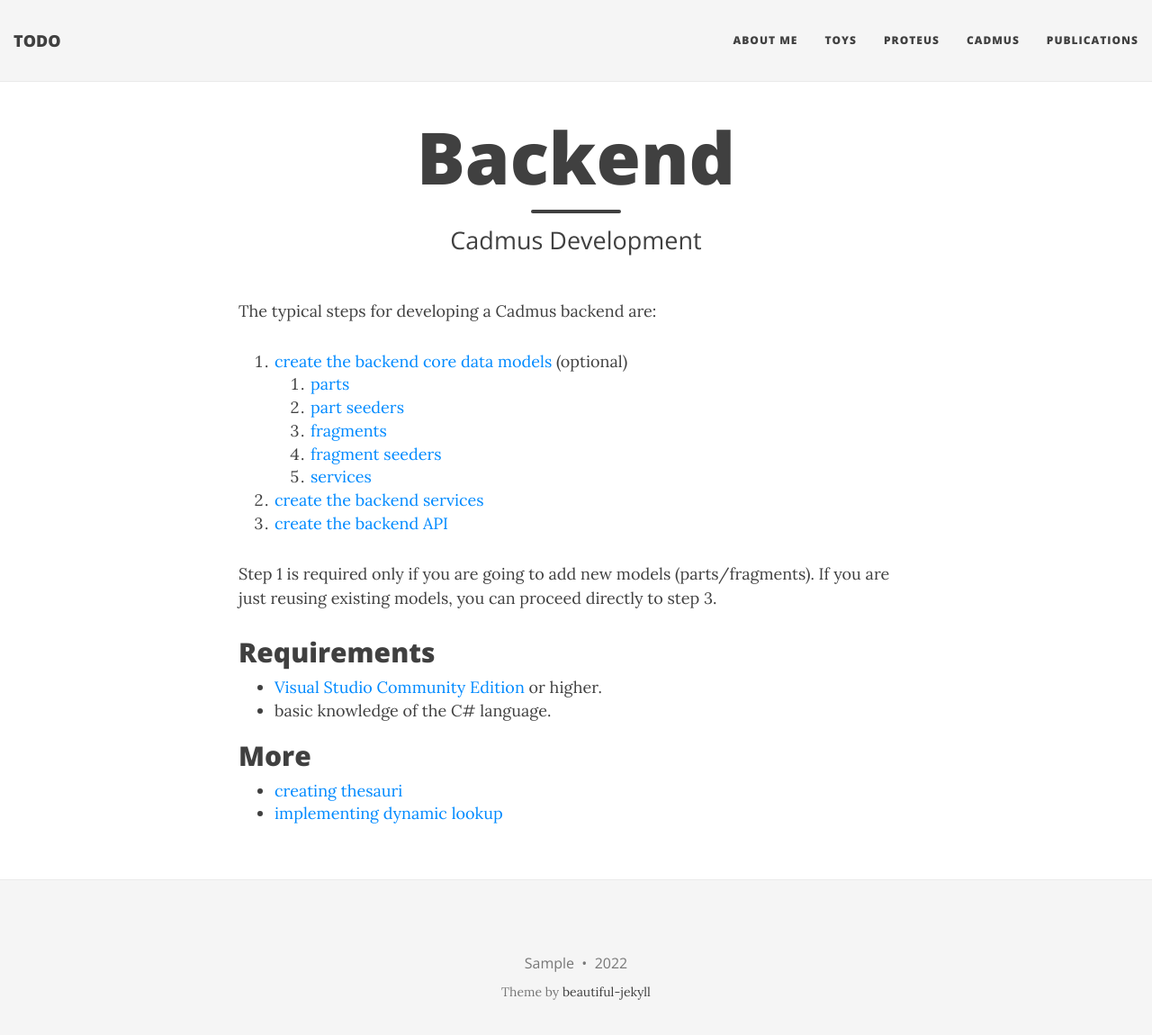
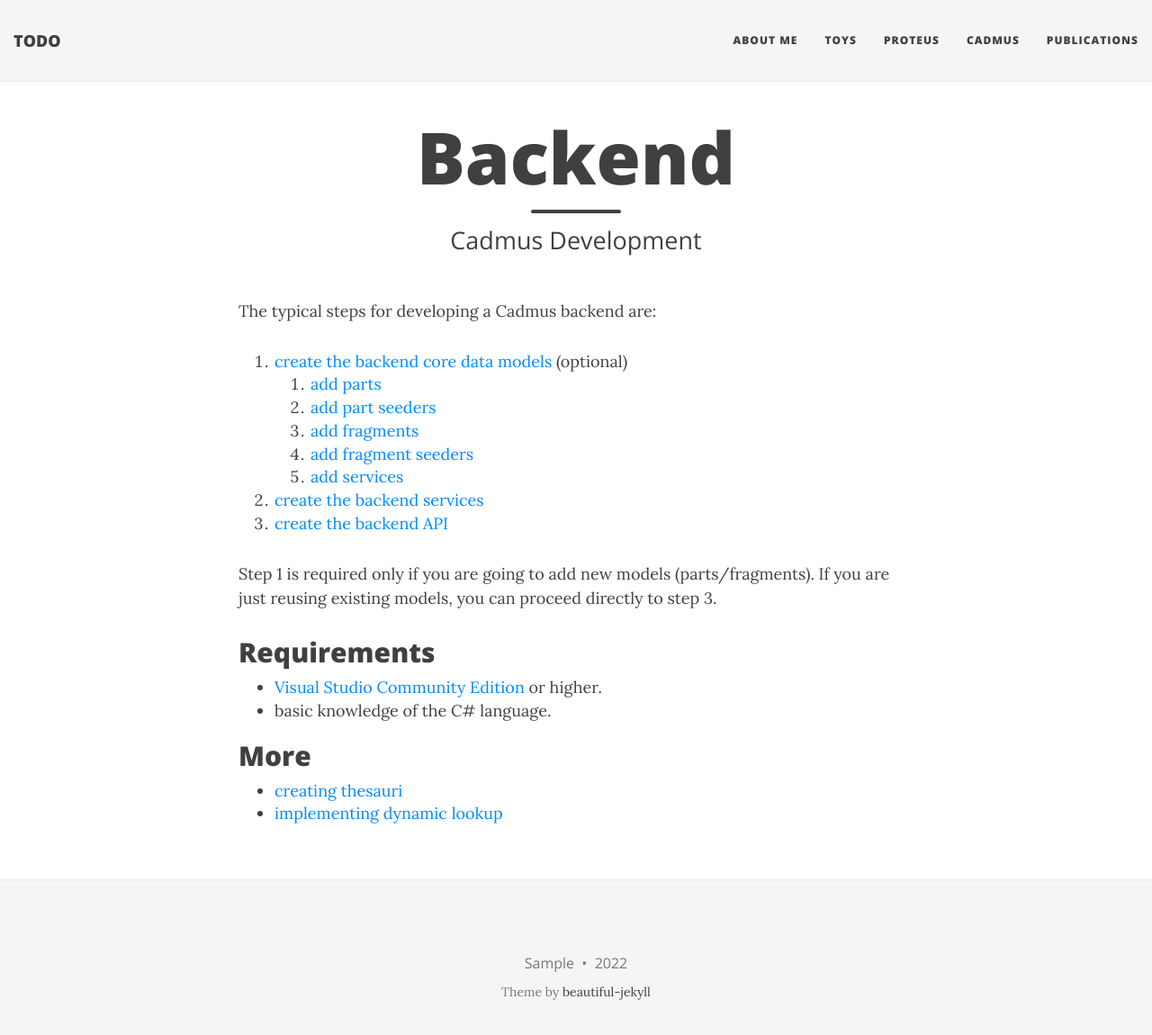
Before and after one commit to Myrmex/overview, a Jekyll site: the page built from cadmus/dev/backend.md, in a window 1280 px wide and 1163 px high. Shown: the top 1150 px of the window at 90% size. Built offline with Jekyll 4.4.1, drawn with Linux system fonts in a browser that asks for light colours; nearby versions of some CDN libraries.

Commit message:
Update backend.md

```diff
--- a/cadmus/dev/backend.md
+++ b/cadmus/dev/backend.md
@@ -7,11 +7,11 @@
 The typical steps for developing a Cadmus backend are:
 
 1. [create the backend core data models](backend-core.md) (optional)
-   1. [parts](backend-part.md)
-   2. [part seeders](backend-part-seeder.md)
-   3. [fragments](backend-fragment.md)
-   4. [fragment seeders](backend-fragment-seeder.md)
-   5. [services](backend-core-svc.md)
+   1. [add parts](backend-part.md)
+   2. [add part seeders](backend-part-seeder.md)
+   3. [add fragments](backend-fragment.md)
+   4. [add fragment seeders](backend-fragment-seeder.md)
+   5. [add services](backend-core-svc.md)
 2. [create the backend services](backend-core-svc.md)
 3. [create the backend API](backend-api.md)
 
```
